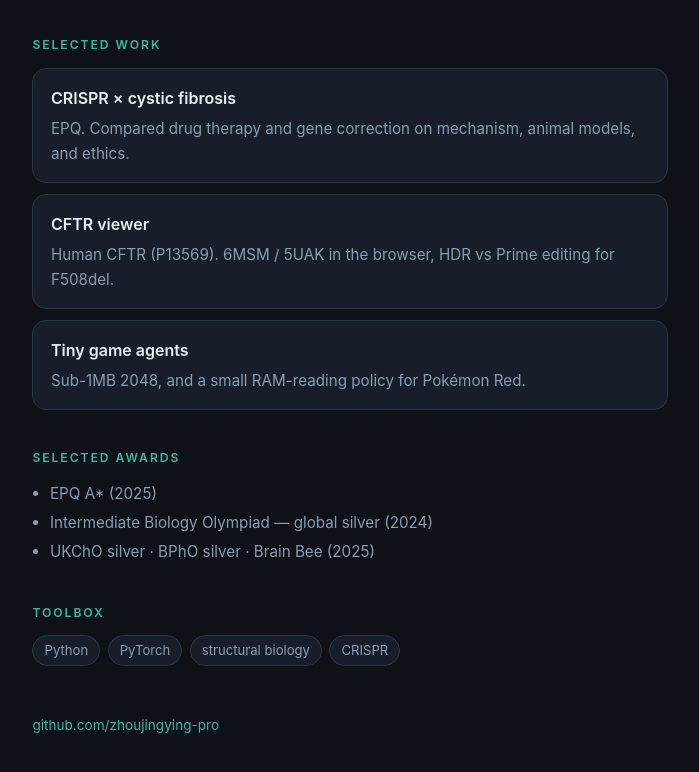
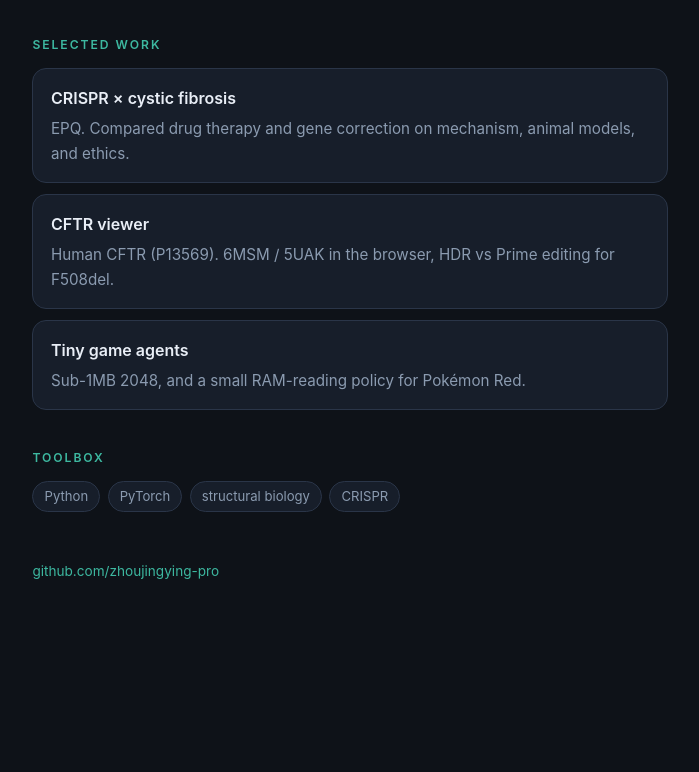
Before and after one commit to zhoujingying-pro/zhoujingying-pro.github.io, a plain HTML site: page index.html in a window 1280 px wide. Shown: the part 402-1174 px from the top of the page, without its empty margins (290-989 px from the left). After the commit the page ends 1064 px from the top, so only its background shows below. Drawn offline with Linux system fonts and the light colour scheme.

Commit message:
Remove awards from homepage

```diff
--- a/index.html
+++ b/index.html
@@ -102,15 +102,6 @@
     </section>
 
     <section>
-      <h2>Selected awards</h2>
-      <ul>
-        <li>EPQ A* (2025)</li>
-        <li>Intermediate Biology Olympiad — global silver (2024)</li>
-        <li>UKChO silver · BPhO silver · Brain Bee (2025)</li>
-      </ul>
-    </section>
-
-    <section>
       <h2>Toolbox</h2>
       <div class="skills">
         <span>Python</span><span>PyTorch</span>
```
